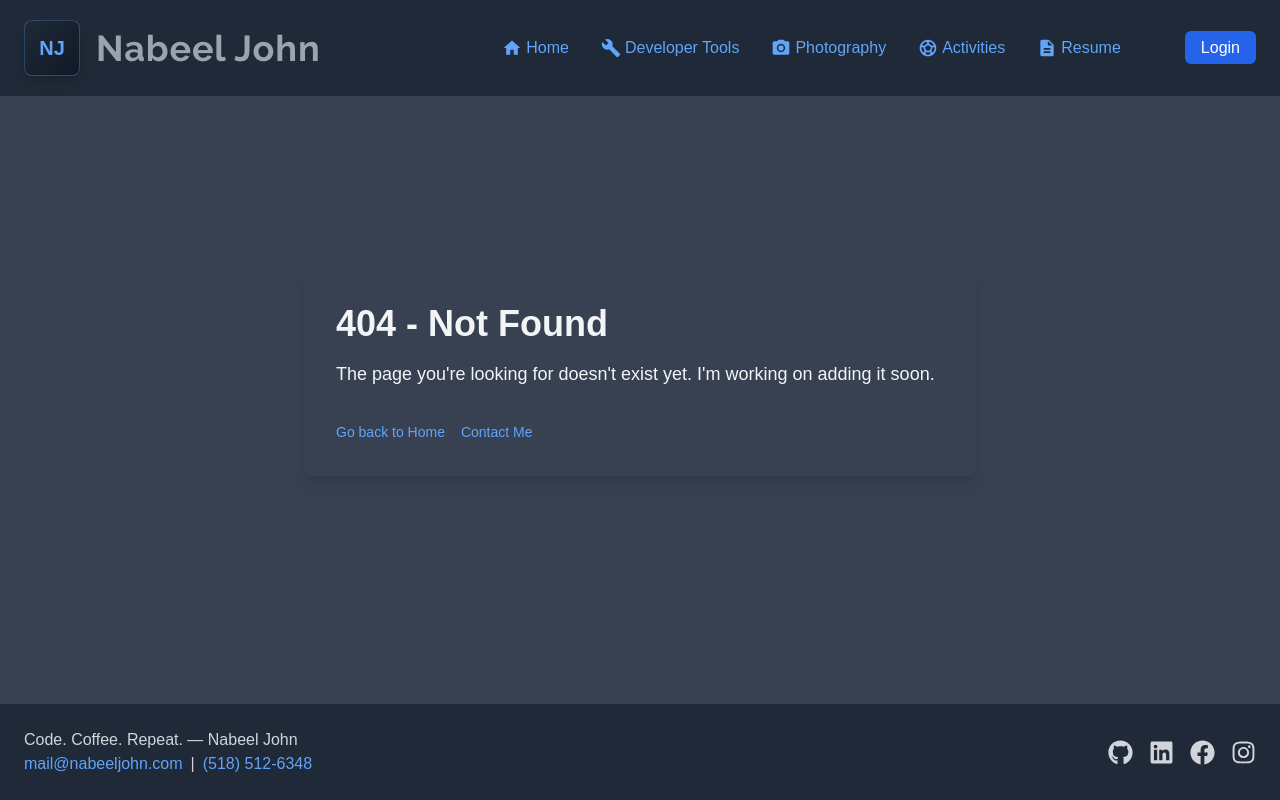
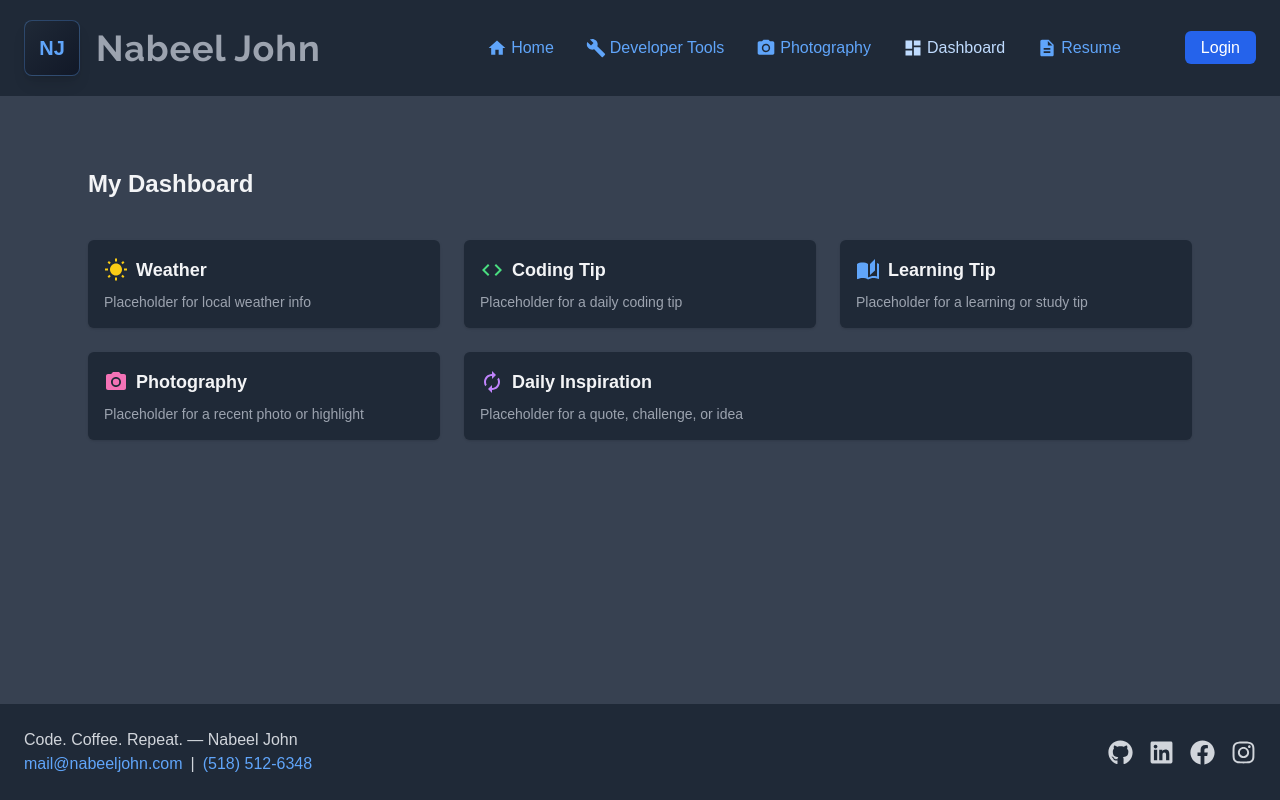
Before and after one commit to nabeeljohn/njohnweb, a Next.js app: page /dashboard in a window 1280 px wide. Before the commit this address had no page. Built offline with nearby package versions, Linux system fonts and the light colour scheme.

Commit message:
add placeholder for dashboard

```diff
--- /dev/null
+++ b/app/dashboard/page.tsx
@@ -0,0 +1,61 @@
+// components/PersonalDashboard.js
+import { MdWbSunny, MdCode, MdAutoStories, MdPhotoCamera, MdAutorenew } from 'react-icons/md';
+
+export default function PersonalDashboard() {
+  return (
+    <div className="w-full max-w-6xl mx-auto p-6 flex flex-col gap-6">
+      {/* Header */}
+      <h1 className="text-2xl font-semibold text-gray-100 mb-4">My Dashboard</h1>
+
+      {/* Grid */}
+      <div className="grid grid-cols-1 md:grid-cols-2 lg:grid-cols-3 gap-6 w-full">
+
+        {/* Weather */}
+        <div className="bg-gray-800 p-4 rounded-md shadow hover:shadow-lg transition">
+          <div className="flex items-center mb-2">
+            <MdWbSunny className="h-6 w-6 text-yellow-400 mr-2" />
+            <h2 className="text-lg font-semibold text-gray-100">Weather</h2>
+          </div>
+          <p className="text-gray-400 text-sm">Placeholder for local weather info</p>
+        </div>
+
+        {/* Coding Tip */}
+        <div className="bg-gray-800 p-4 rounded-md shadow hover:shadow-lg transition">
+          <div className="flex items-center mb-2">
+            <MdCode className="h-6 w-6 text-green-400 mr-2" />
+            <h2 className="text-lg font-semibold text-gray-100">Coding Tip</h2>
+          </div>
+          <p className="text-gray-400 text-sm">Placeholder for a daily coding tip</p>
+        </div>
+
+        {/* Learning / Tutorial Tip */}
+        <div className="bg-gray-800 p-4 rounded-md shadow hover:shadow-lg transition">
+          <div className="flex items-center mb-2">
+            <MdAutoStories className="h-6 w-6 text-blue-400 mr-2" />
+            <h2 className="text-lg font-semibold text-gray-100">Learning Tip</h2>
+          </div>
+          <p className="text-gray-400 text-sm">Placeholder for a learning or study tip</p>
+        </div>
+
+        {/* Photography Highlight */}
+        <div className="bg-gray-800 p-4 rounded-md shadow hover:shadow-lg transition">
+          <div className="flex items-center mb-2">
+            <MdPhotoCamera className="h-6 w-6 text-pink-400 mr-2" />
+            <h2 className="text-lg font-semibold text-gray-100">Photography</h2>
+          </div>
+          <p className="text-gray-400 text-sm">Placeholder for a recent photo or highlight</p>
+        </div>
+
+        {/* Daily Inspiration */}
+        <div className="bg-gray-800 p-4 rounded-md shadow hover:shadow-lg transition md:col-span-2">
+          <div className="flex items-center mb-2">
+            <MdAutorenew className="h-6 w-6 text-purple-400 mr-2" />
+            <h2 className="text-lg font-semibold text-gray-100">Daily Inspiration</h2>
+          </div>
+          <p className="text-gray-400 text-sm">Placeholder for a quote, challenge, or idea</p>
+        </div>
+
+      </div>
+    </div>
+  );
+}
--- a/appcomponents/main/mainheader.tsx
+++ b/appcomponents/main/mainheader.tsx
@@ -6,7 +6,7 @@ import Link from "next/link";
 import {
   MdBuild,
   MdPhotoCamera,
-  MdSportsSoccer,
+  MdDashboard,
   MdDescription,
   MdMenu,
   MdClose,
@@ -74,11 +74,11 @@ export default function MainHeader() {
             </li>
             <li>
               <Link
-                href="/activities"
-                className={`${linkBase} ${isActive("/activities") ? activeClass : inactiveClass}`}
+                href="/dashboard"
+                className={`${linkBase} ${isActive("/dashboard") ? activeClass : inactiveClass}`}
               >
-                <MdSportsSoccer className="h-5 w-5" />
-                Activities
+                <MdDashboard className="h-5 w-5" />
+                Dashboard
               </Link>
             </li>
             <li>
@@ -142,8 +142,8 @@ export default function MainHeader() {
                 href="/activities"
                 className={`${linkBase} ${isActive("/activities") ? activeClass : inactiveClass}`}
               >
-                <MdSportsSoccer className="h-5 w-5" />
-                Activities
+                <MdDashboard className="h-5 w-5" />
+                Dashboard
               </Link>
             </li>
             <li>
```
